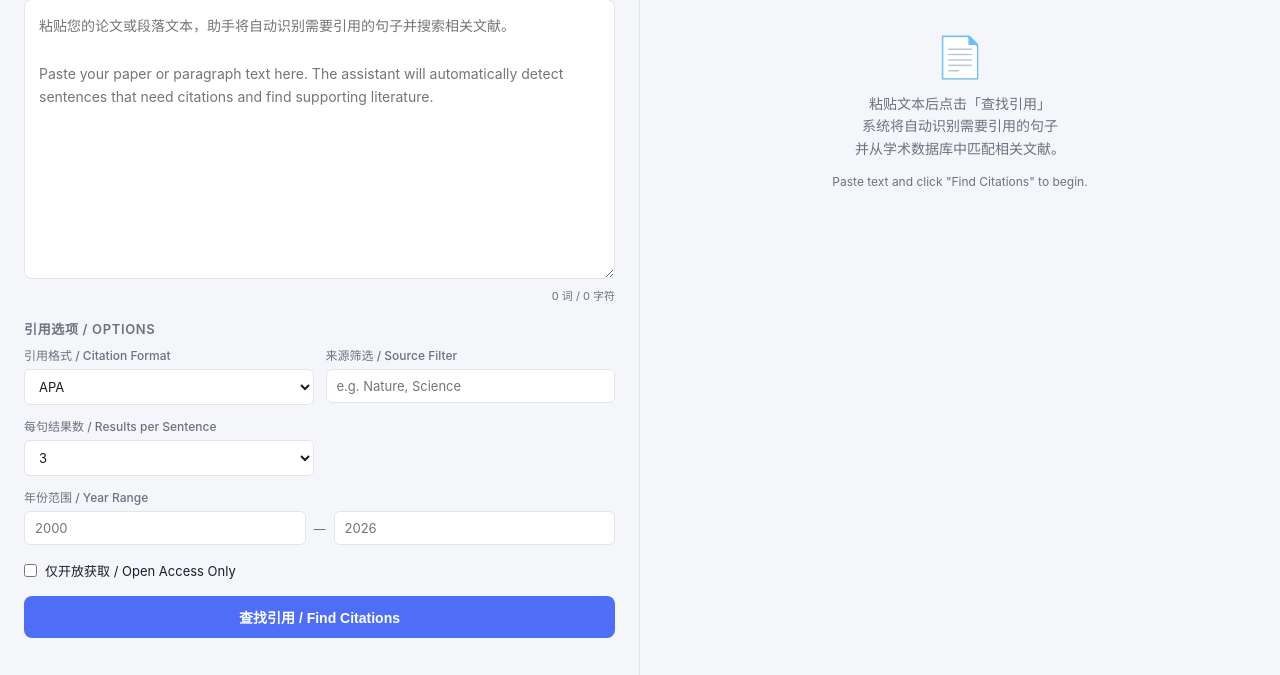
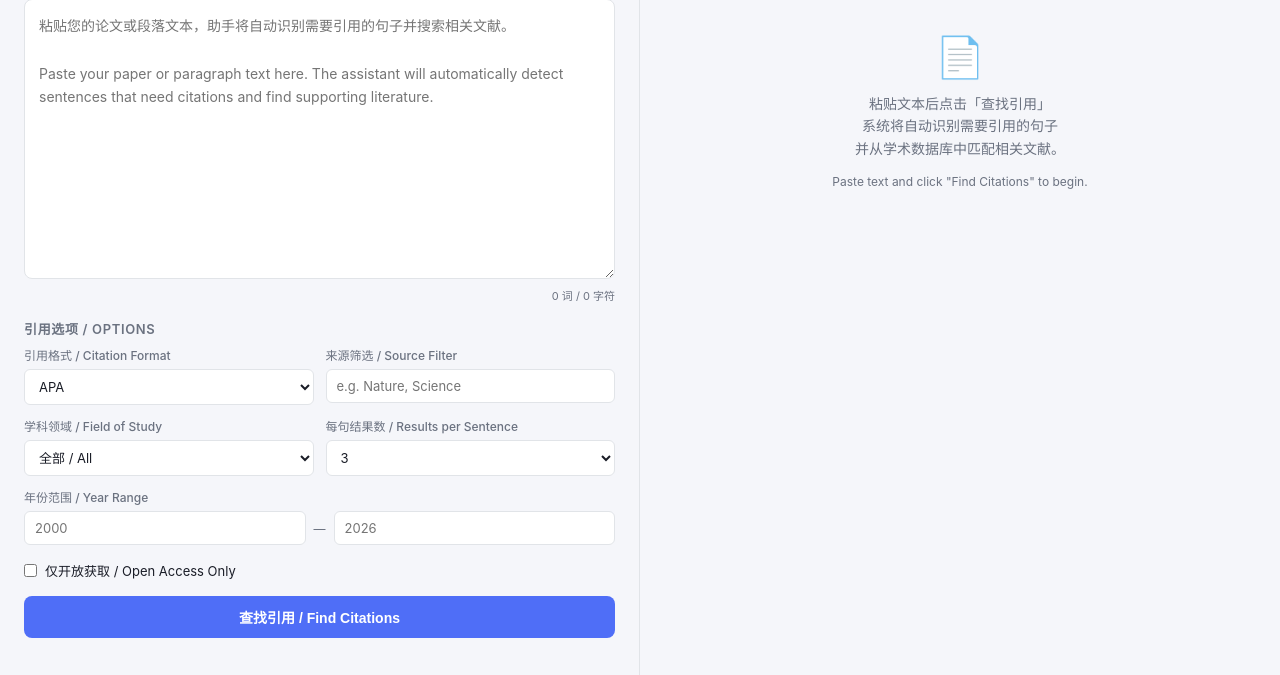
Before and after one commit to brandonsongli-ctrl/research-assistant, a Flask app: page / in a window 1280 px wide. Shown: the part 108-783 px from the top of the page. Run offline with Flask 3, Linux system fonts and the light colour scheme.

Commit message:
feat: add fieldsOfStudy filter for discipline-specific search
- search_papers() accepts fields_of_study list, passes as fieldsOfStudy param
- find_citations_for_text() threads the param through to search_papers
- Backend parses comma-separated field string from request
- Frontend select covers 12 common disciplines (CS, Medicine, Biology, etc.)
- Cache key updated to include fields_of_study

https://claude.ai/code/session_01Ak1NT14LH3zgKwNPEwo7AZ

```diff
--- a/app.py
+++ b/app.py
@@ -49,6 +49,9 @@ def find_citations():
 
     open_access_only = bool(data.get('open_access_only', False))
 
+    fields_raw = data.get('fields_of_study', '')
+    fields_of_study = [f.strip() for f in fields_raw.split(',') if f.strip()] if fields_raw else None
+
     results = find_citations_for_text(
         text=text,
         citation_format=citation_format,
@@ -56,6 +59,7 @@ def find_citations():
         sources=sources or None,
         results_per_sentence=results_per_sentence,
         open_access_only=open_access_only,
+        fields_of_study=fields_of_study,
     )
 
     return jsonify({'results': results})
--- a/citation_finder.py
+++ b/citation_finder.py
@@ -292,9 +292,10 @@ def search_papers(
     sources: Optional[list[str]] = None,
     limit: int = 5,
     open_access_only: bool = False,
+    fields_of_study: Optional[list[str]] = None,
 ) -> list[dict]:
     """Search Semantic Scholar for papers matching query."""
-    cache_key = (query, year_range, tuple(sources or []), limit, open_access_only)
+    cache_key = (query, year_range, tuple(sources or []), limit, open_access_only, tuple(fields_of_study or []))
     if cache_key in _SEARCH_CACHE:
         return _SEARCH_CACHE[cache_key]
 
@@ -305,6 +306,8 @@ def search_papers(
     }
     if year_range:
         params['year'] = f"{year_range[0]}-{year_range[1]}"
+    if fields_of_study:
+        params['fieldsOfStudy'] = ','.join(fields_of_study)
 
     last_exc = None
     for attempt in range(3):
@@ -356,6 +359,7 @@ def find_citations_for_text(
     sources: Optional[list[str]] = None,
     results_per_sentence: int = 3,
     open_access_only: bool = False,
+    fields_of_study: Optional[list[str]] = None,
 ) -> list[dict]:
     """
     Analyze text, detect sentences needing citations, and return
@@ -399,6 +403,7 @@ def find_citations_for_text(
             sources=sources,
             limit=fetch_limit,
             open_access_only=open_access_only,
+            fields_of_study=fields_of_study,
         )
         return sentence, query, papers[:results_per_sentence]
 
--- a/templates/index.html
+++ b/templates/index.html
@@ -393,6 +393,25 @@ Paste your paper or paragraph text here. The assistant will automatically detect
         </div>
 
         <div class="option-group">
+          <label>学科领域 / Field of Study</label>
+          <select id="field-of-study">
+            <option value="">全部 / All</option>
+            <option value="Computer Science">Computer Science</option>
+            <option value="Medicine">Medicine</option>
+            <option value="Biology">Biology</option>
+            <option value="Physics">Physics</option>
+            <option value="Mathematics">Mathematics</option>
+            <option value="Chemistry">Chemistry</option>
+            <option value="Psychology">Psychology</option>
+            <option value="Engineering">Engineering</option>
+            <option value="Economics">Economics</option>
+            <option value="Sociology">Sociology</option>
+            <option value="Environmental Science">Environmental Science</option>
+            <option value="Neuroscience">Neuroscience</option>
+          </select>
+        </div>
+
+        <div class="option-group">
           <label>每句结果数 / Results per Sentence</label>
           <select id="results-per-sentence">
             <option value="1">1</option>
@@ -460,6 +479,7 @@ Paste your paper or paragraph text here. The assistant will automatically detect
       year_end: document.getElementById('year-end').value || null,
       results_per_sentence: parseInt(document.getElementById('results-per-sentence').value, 10),
       open_access_only: document.getElementById('open-access-only').checked,
+      fields_of_study: document.getElementById('field-of-study').value,
     };
 
     try {
```
